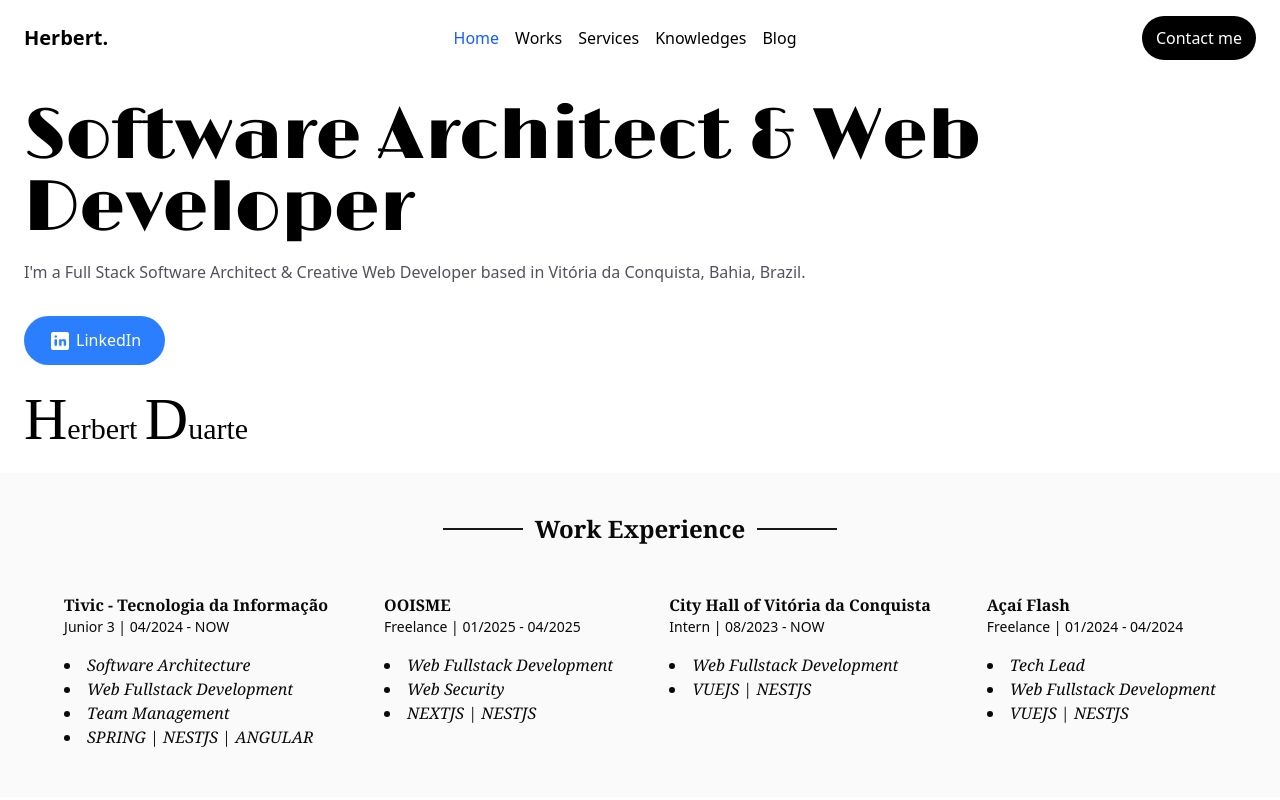
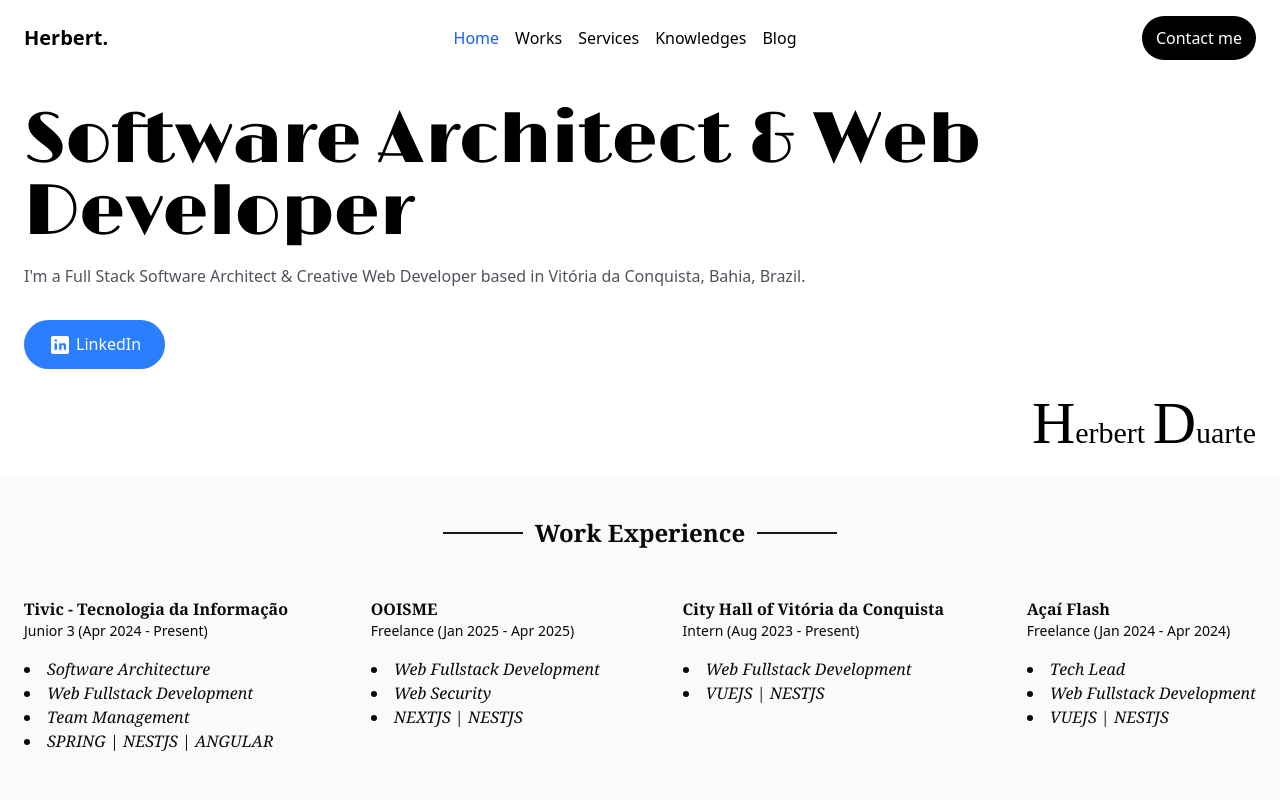
Before and after one commit to HerbertDuarte/herbert-duarte-portifolio-2.0, a Vue app: page / in a window 1280 px wide. Shown: the top 800 px of the page. Built offline with nearby package versions, Linux system fonts and the light colour scheme; a web font is replaced by a local one.

Commit message:
chore: header style

```diff
--- a/src/components/HeaderComponent.vue
+++ b/src/components/HeaderComponent.vue
@@ -1,7 +1,7 @@
 <script setup lang="ts"></script>
 
 <template>
-  <header class="py-4 px-6">
+  <header class="py-4 px-6 fixed w-full backdrop-blur-md bg-white/70">
     <div
       class="flex items-center justify-between font-medium max-w-[1280px] mx-auto"
     >
@@ -23,4 +23,5 @@
       </a>
     </div>
   </header>
+  <div class="h-20"></div>
 </template>
--- a/src/pages/HomePage.vue
+++ b/src/pages/HomePage.vue
@@ -30,7 +30,7 @@ import ContainerComponent from "../components/ContainerComponent.vue";
             <span class="pb-px">LinkedIn</span>
           </a>
         </div>
-        <p class="font-madi text-3xl pt-2">
+        <p class="text-right font-madi text-3xl pt-2">
           <span class="text-6xl">H</span>erbert
           <span class="text-6xl">D</span>uarte
         </p>
--- a/src/pages/WorksPage.vue
+++ b/src/pages/WorksPage.vue
@@ -6,7 +6,7 @@ import type { Work } from "../components/WorkComponent.vue";
 const works: Work[] = [
   {
     title: "Tivic - Tecnologia da Informação",
-    subtitle: "Junior 3 | 04/2024 - NOW",
+    subtitle: "Junior 3 (Apr 2024 - Present)",
     items: [
       "Software Architecture",
       "Web Fullstack Development",
@@ -17,19 +17,19 @@ const works: Work[] = [
 
   {
     title: "OOISME",
-    subtitle: "Freelance | 01/2025 - 04/2025",
+    subtitle: "Freelance (Jan 2025 - Apr 2025)",
     items: ["Web Fullstack Development", "Web Security", "NEXTJS | NESTJS"],
   },
 
   {
     title: "City Hall of Vitória da Conquista",
-    subtitle: "Intern | 08/2023 - NOW",
+    subtitle: "Intern (Aug 2023 - Present)",
     items: ["Web Fullstack Development", "VUEJS | NESTJS"],
   },
 
   {
     title: "Açaí Flash",
-    subtitle: "Freelance | 01/2024 - 04/2024",
+    subtitle: "Freelance (Jan 2024 - Apr 2024)",
     items: ["Tech Lead", "Web Fullstack Development", "VUEJS | NESTJS"],
   },
 ];
@@ -46,7 +46,7 @@ const works: Work[] = [
       </div>
 
       <div
-        class="flex items-start flex-wrap flex-col md:flex-row justify-center gap-14"
+        class="flex items-start flex-wrap flex-col md:flex-row justify-center lg:justify-between gap-14"
       >
         <WorkComponent
           :work="work"
```
